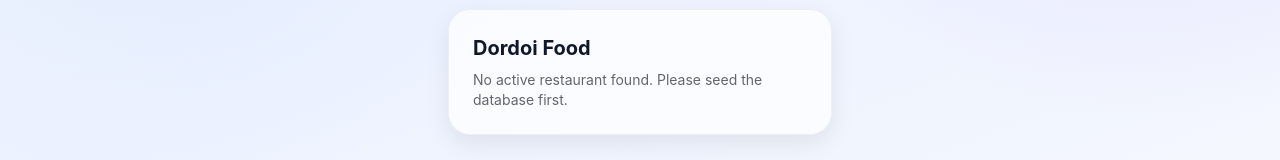
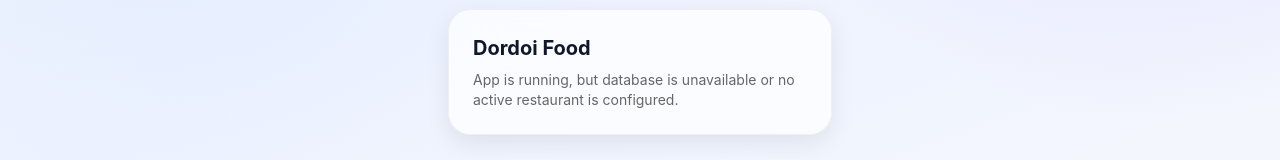
Before and after one commit to ll220l0/dordoi-food, a Next.js app: page / in a window 1280 px wide. Shown: the part 328-488 px from the top of the page. Built offline with nearby package versions, Linux system fonts and the light colour scheme; no server answers; the database is empty.

Commit message:
Handle DB failures on home page to avoid server crash

```diff
--- a/app/page.tsx
+++ b/app/page.tsx
@@ -4,6 +4,7 @@
 export const dynamic = "force-dynamic";
 
 export default async function Home() {
+  try {
     const restaurant = await prisma.restaurant.findFirst({
       where: { isActive: true },
       orderBy: { createdAt: "asc" }
@@ -12,12 +13,17 @@
     if (restaurant) {
       redirect(`/r/${restaurant.slug}`);
     }
+  } catch (error) {
+    console.error("Home page DB lookup failed:", error);
+  }
 
   return (
     <main className="min-h-screen flex items-center justify-center p-6">
       <div className="max-w-sm w-full rounded-2xl bg-white/70 backdrop-blur-xl shadow-card border border-black/5 p-6">
         <div className="text-xl font-bold">Dordoi Food</div>
-        <div className="mt-2 text-sm text-black/60">No active restaurant found. Please seed the database first.</div>
+        <div className="mt-2 text-sm text-black/60">
+          App is running, but database is unavailable or no active restaurant is configured.
+        </div>
       </div>
     </main>
   );
```
Lines whose indentation alone changed are shown as unchanged.
